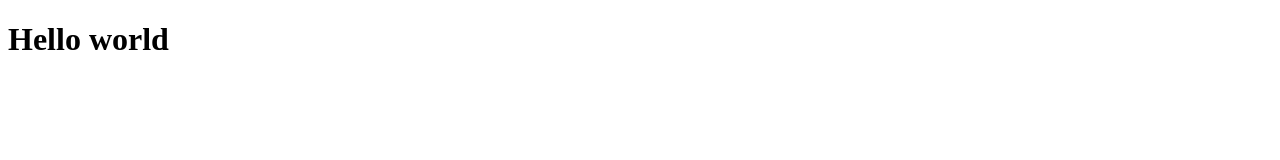
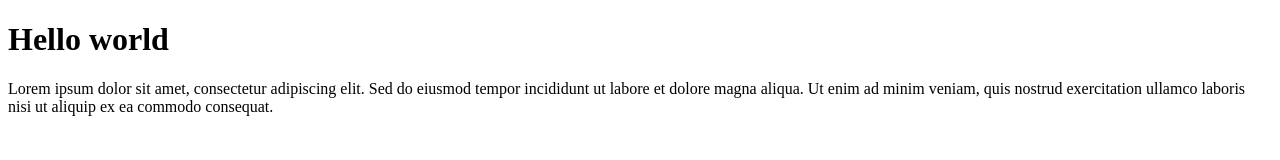
Before and after one commit to Ylhanl/TD-GIT, a plain HTML site: page index.html in a window 1280 px wide. Drawn offline with Linux system fonts and the light colour scheme.

Commit message:
added txt in p

```diff
--- a/index.html
+++ b/index.html
@@ -6,6 +6,7 @@
 </head>
 <body>
     <h1>Hello world</h1>
+    <p>Lorem ipsum dolor sit amet, consectetur adipiscing elit. Sed do eiusmod tempor incididunt ut labore et dolore magna aliqua. Ut enim ad minim veniam, quis nostrud exercitation ullamco laboris nisi ut aliquip ex ea commodo consequat.</p>
 
 </body>
 </html>
```
